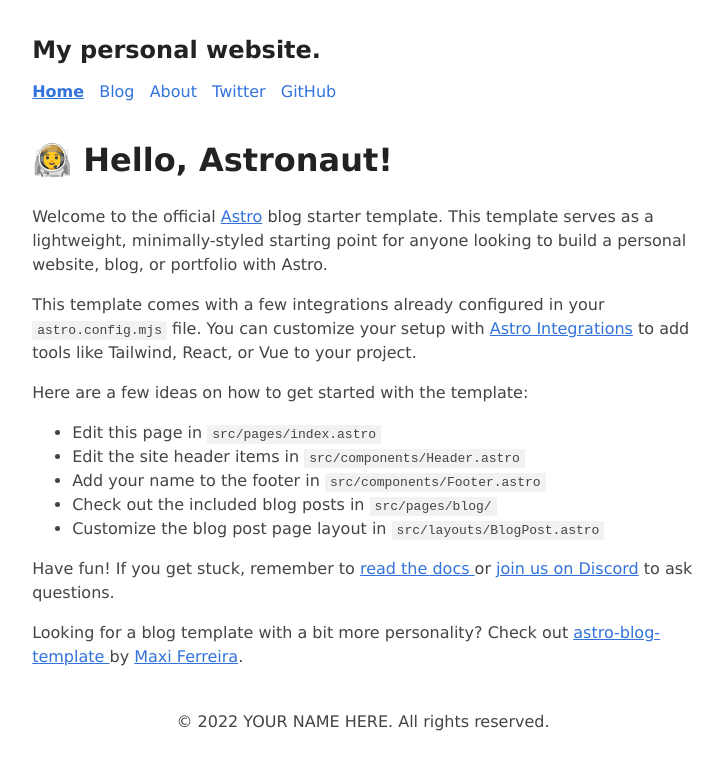
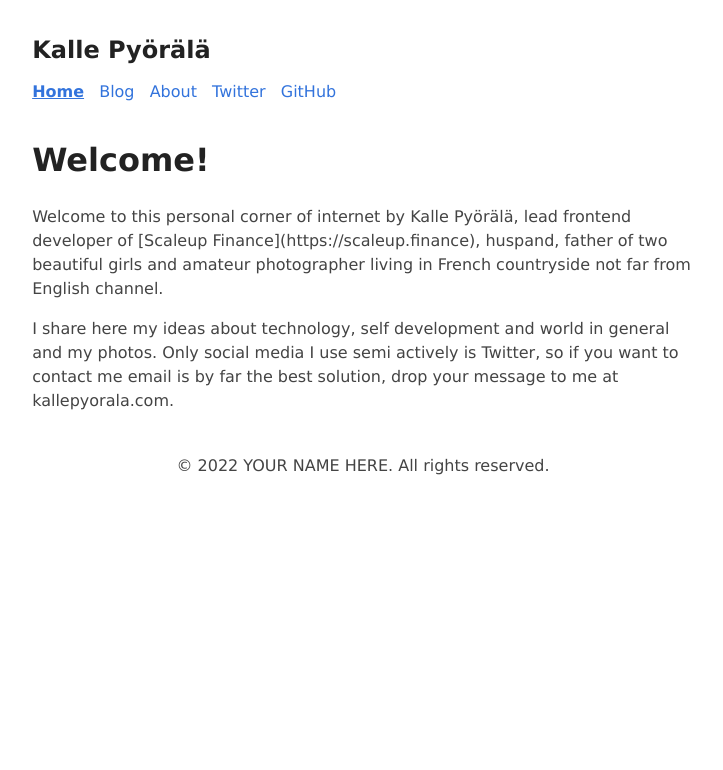
Before and after one commit to kallepyorala/kallepyorala-com, an Astro site: page / in a window 1280 px wide. Shown: the whole page, without its empty margins (277-1000 px from the left). Built offline with nearby package versions, Linux system fonts and the light colour scheme; Astro itself is replaced by a stand-in of ours.

Commit message:
cover page fixed

```diff
--- a/src/components/Header.astro
+++ b/src/components/Header.astro
@@ -1,6 +1,6 @@
 ---
-import HeaderLink from './HeaderLink.astro';
-import { SITE_TITLE } from '../config';
+import HeaderLink from "./HeaderLink.astro";
+import { SITE_TITLE } from "../config";
 ---
 
 <header>
@@ -11,8 +11,12 @@
     <HeaderLink href="/">Home</HeaderLink>
     <HeaderLink href="/blog">Blog</HeaderLink>
     <HeaderLink href="/about">About</HeaderLink>
-		<HeaderLink href="https://twitter.com/astrodotbuild" target="_blank">Twitter</HeaderLink>
-		<HeaderLink href="https://github.com/withastro/astro" target="_blank">GitHub</HeaderLink>
+    <HeaderLink href="https://twitter.com/azurinspire" target="_blank"
+      >Twitter</HeaderLink
+    >
+    <HeaderLink href="https://github.com/azurinspire" target="_blank"
+      >GitHub</HeaderLink
+    >
   </nav>
 </header>
 <style>
--- a/src/config.ts
+++ b/src/config.ts
@@ -1,5 +1,5 @@
 // Place any global data in this file.
 // You can import this data from anywhere in your site by using the `import` keyword.
 
-export const SITE_TITLE = 'My personal website.';
-export const SITE_DESCRIPTION = 'Welcome to my website!';
+export const SITE_TITLE = "Kalle Pyörälä";
+export const SITE_DESCRIPTION = "Personal website of Kalle Pyörälä";
--- a/src/pages/index.astro
+++ b/src/pages/index.astro
@@ -1,8 +1,8 @@
 ---
-import BaseHead from '../components/BaseHead.astro';
-import Header from '../components/Header.astro';
-import Footer from '../components/Footer.astro';
-import { SITE_TITLE, SITE_DESCRIPTION } from '../config';
+import BaseHead from "../components/BaseHead.astro";
+import Header from "../components/Header.astro";
+import Footer from "../components/Footer.astro";
+import { SITE_TITLE, SITE_DESCRIPTION } from "../config";
 ---
 
 <!DOCTYPE html>
@@ -13,36 +13,18 @@
   <body>
     <Header title={SITE_TITLE} />
     <main>
-			<h1>🧑‍🚀 Hello, Astronaut!</h1>
+      <h1>Welcome!</h1>
       <p>
-				Welcome to the official <a href="https://astro.build/">Astro</a> blog starter template. This
-				template serves as a lightweight, minimally-styled starting point for anyone looking to build
-				a personal website, blog, or portfolio with Astro.
+        Welcome to this personal corner of internet by Kalle Pyörälä, lead
+        frontend developer of [Scaleup Finance](https://scaleup.finance),
+        huspand, father of two beautiful girls and amateur photographer living
+        in French countryside not far from English channel.
       </p>
       <p>
-				This template comes with a few integrations already configured in your
-				<code>astro.config.mjs</code> file. You can customize your setup with
-				<a href="https://astro.build/integrations">Astro Integrations</a> to add tools like Tailwind,
-				React, or Vue to your project.
-			</p>
-			<p>Here are a few ideas on how to get started with the template:</p>
-			<ul>
-				<li>Edit this page in <code>src/pages/index.astro</code></li>
-				<li>Edit the site header items in <code>src/components/Header.astro</code></li>
-				<li>Add your name to the footer in <code>src/components/Footer.astro</code></li>
-				<li>Check out the included blog posts in <code>src/pages/blog/</code></li>
-				<li>Customize the blog post page layout in <code>src/layouts/BlogPost.astro</code></li>
-			</ul>
-			<p>
-				Have fun! If you get stuck, remember to <a href="https://docs.astro.build/"
-					>read the docs
-				</a> or <a href="https://astro.build/chat">join us on Discord</a> to ask questions.
-			</p>
-			<p>
-				Looking for a blog template with a bit more personality? Check out <a
-					href="https://github.com/Charca/astro-blog-template"
-					>astro-blog-template
-				</a> by <a href="https://twitter.com/Charca">Maxi Ferreira</a>.
+        I share here my ideas about technology, self development and world in
+        general and my photos. Only social media I use semi actively is Twitter,
+        so if you want to contact me email is by far the best solution, drop
+        your message to me at kallepyorala.com.
       </p>
     </main>
     <Footer />
```
Lines whose indentation alone changed are shown as unchanged.
